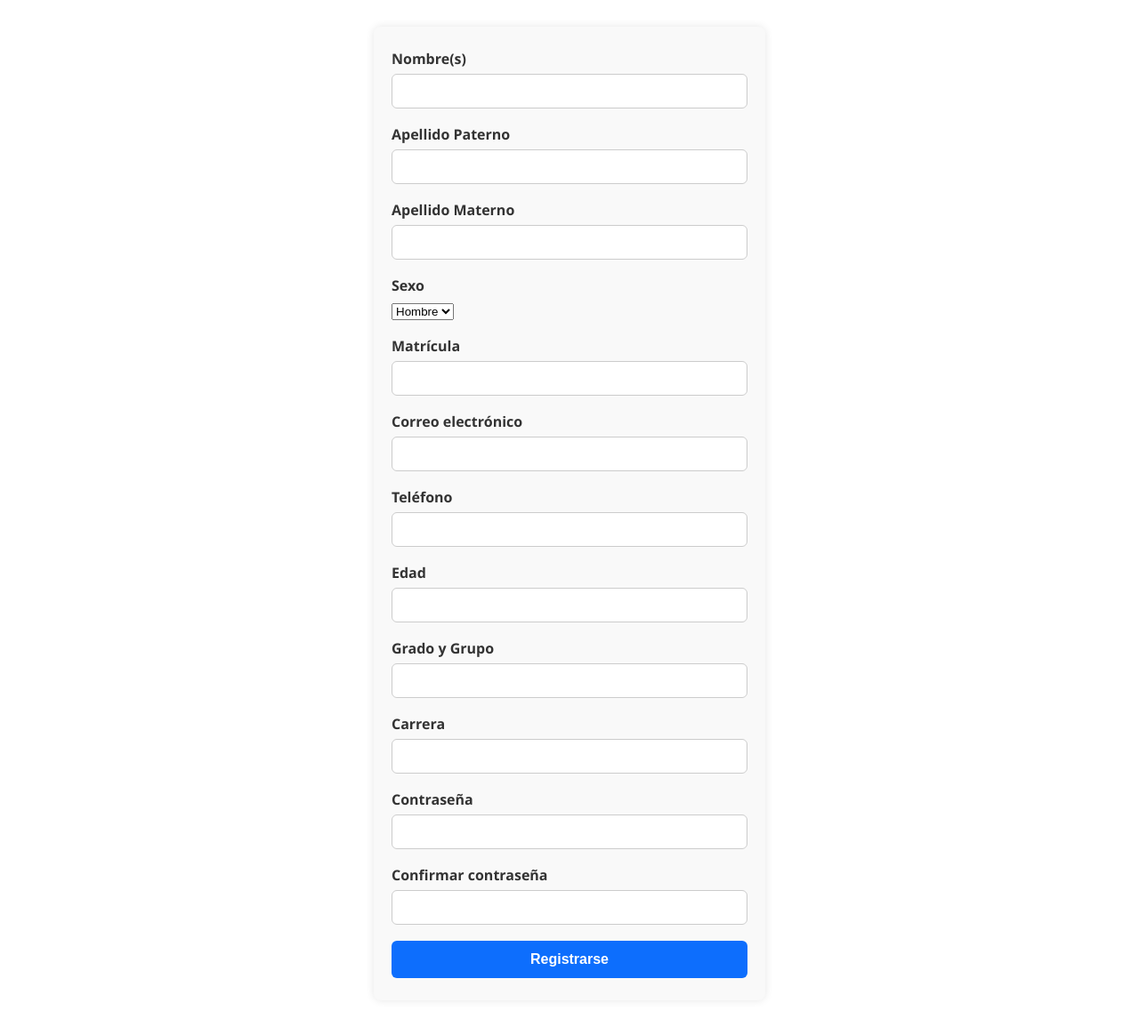
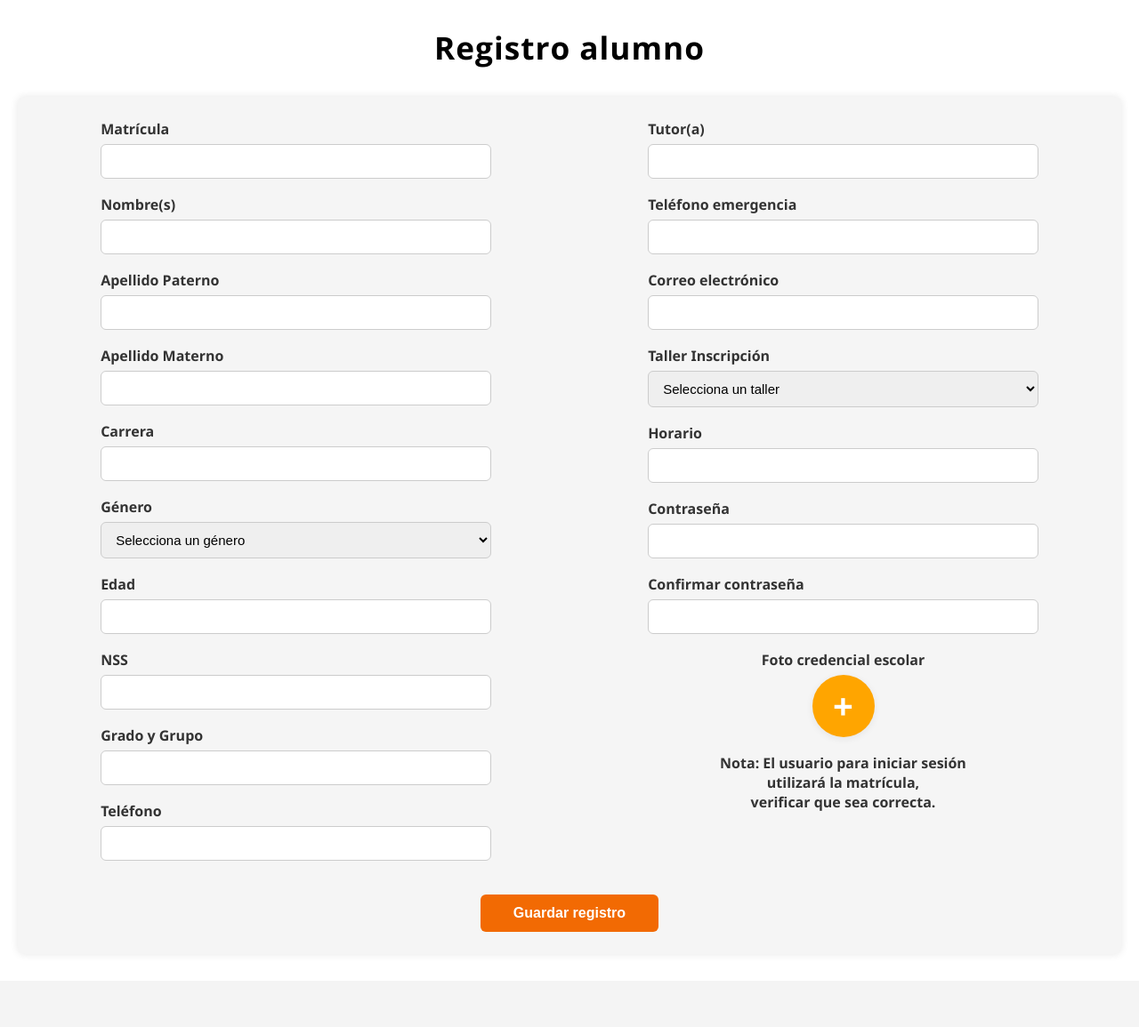
Before and after one commit to DraxTokilled/gestot-talleres-utt, a Flask app: page /registro in a window 1280 px wide. Shown: the whole page at 89% size. After the commit the page ends 1048 px from the top, so only its background shows below. Run offline with Flask 3, Linux system fonts and the light colour scheme; some libraries are stand-ins or nearby versions.

Commit message:
Cambios en el formulario, front y backend

```diff
--- a/app.py
+++ b/app.py
@@ -48,18 +48,31 @@ def dashboard():
 @app.route("/registro", methods=["GET", "POST"])
 def registro():
     if request.method == "POST":
+        matricula = request.form["matricula"]
         nombre = request.form["nombre"]
-        carrera = request.form['carrera']
         apellido_p = request.form["apellido_p"]
         apellido_m = request.form["apellido_m"]
-        sexo = request.form["sexo"]
-        matricula = request.form["matricula"]
+        carrera = request.form['carrera']
+        genero = request.form["genero"]
+        edad = request.form["edad"]
+        nss = request.form["nss"]
+        grado_grupo = request.form["grado_grupo"]
+        telefono = request.form["telefono"]
+        tutor = request.form["tutor"]
+        telefono_emergencia = request.form["telefono_emergencia"]
         correo = request.form["correo"]
-        telefono = request.form["telefono"]
-        edad = request.form["edad"]
-        grado_grupo = request.form["grado_grupo"]
+        taller_inscripcion = request.form["taller_inscripcion"]
+        horario = request.form["horario"]
         contrasena = request.form["contrasena"]
         confirmar = request.form["confirmar"]
+        foto = request.files["foto_credencial"] #Esto es un archivo
+
+        if foto and foto.filename != '':
+            foto.save(os.path.join("ruta/a/carpeta", secure_filename(foto.filename)))
+            ruta_foto = secure_filename(foto.filename)
+        else:
+            ruta_foto = None
+
 
         if contrasena != confirmar:
             return "Las contraseñas no coinciden"
@@ -73,12 +86,14 @@ def registro():
 
         cursor.execute("""
             INSERT INTO estudiante (
-                Nombre, Apellido_P, Apellido_M, Matricula, Correo,
-                Telefono, Edad, Grado_Grupo, Carrera, Contraseña, Sexo
-            ) VALUES (%s, %s, %s, %s, %s, %s, %s, %s, %s, %s, %s)
+                Matricula, Nombre, Apellido_P, Apellido_M, Carrera, Genero, Edad,
+                NSS, Grado_Grupo, Telefono, Tutor, Telefono_Emergencia, Correo, Taller_Inscripcion,
+                Horario, Contraseña, Foto_Credencial
+            ) VALUES (%s, %s, %s, %s, %s, %s, %s, %s, %s, %s, %s, %s, %s, %s, %s, %s, %s)
         """, (
-            nombre, apellido_p, apellido_m, matricula, correo,
-            telefono, edad, grado_grupo, carrera, contrasena, sexo
+            matricula, nombre, apellido_p, apellido_m, carrera, genero, edad, nss, grado_grupo,
+            telefono, tutor, telefono_emergencia, correo, taller_inscripcion, horario, contrasena,
+            ruta_foto
         ))
 
         mysql.connection.commit()
--- a/static/css/estilo.css
+++ b/static/css/estilo.css
@@ -2,11 +2,21 @@
     height: 300px;
     object-fit: cover;
 }
+.titulo-formulario {
+  font-family: 'Open Sans', 'Montserrat';
+  text-align: center;
+  margin-bottom: 32px;
+  color: #000000;
+  font-size: 2.2rem;
+  font-weight: 700;
+  letter-spacing: 1px;
+}
 form {
-  max-width: 400px;
+  font-family: 'Open Sans', 'Montserrat';
+  max-width: 1200px;
   margin: 30px auto;
   padding: 25px 20px;
-  background: #f9f9f9;
+  background: #F5F5F5;
   border-radius: 8px;
   box-shadow: 0 0 10px rgba(0,0,0,0.1);
   font-family: 'Segoe UI', Tahoma, Geneva, Verdana, sans-serif;
@@ -17,14 +27,19 @@ form .mb-3 {
 }
 
 form label {
+  width: 75%;
+  margin: 0 auto 6px auto;
   display: block;
   margin-bottom: 6px;
   font-weight: 600;
   color: #333;
 }
 
-form input {
-  width: 100%;
+form input,
+form select {
+  width: 75%;
+  margin: 0 auto 18px auto;
+  display: block;
   padding: 10px 12px;
   border: 1.8px solid #ccc;
   border-radius: 6px;
@@ -40,7 +55,8 @@ form input:focus {
 }
 
 form button.btn {
-  background-color: #0d6efd;
+  font: 'Montserrat';
+  background-color: #f26a03;
   color: white;
   padding: 12px;
   font-size: 16px;
@@ -53,5 +69,61 @@ form button.btn {
 }
 
 form button.btn:hover {
-  background-color: #0b5ed7;
+  background-color: #069E22;
 }
+
+.form-columns {
+  display: flex;
+  gap: 30px; /* Espacio entre columnas */
+  justify-content: center;
+  flex-wrap: wrap;
+  margin-bottom: 20px;
+}
+
+.column {
+  flex: 1;
+  min-width: 300px;
+}
+
+.mb-3 {
+  margin-bottom: 36px;
+}
+
+/* Centrar el botón */
+.button-container {
+  text-align: center;
+  margin-top: 20px;
+}
+
+.button-container .btn {
+  width: 200px;
+}
+
+/* Estilo para el botón de foto */
+.foto-btn {
+  display: inline-flex;
+  align-items: center;
+  justify-content: center;
+  width: 70px;
+  height: 70px;
+  border-radius: 50%;
+  background: #ffa500;
+  border: none;
+  cursor: pointer;
+  transition: background 0.2s, border-color 0.2s;
+  margin: 0 auto;
+  font-size: 2.5rem;
+  box-shadow: 0 2px 8px rgba(0,0,0,0.07);
+}
+
+.foto-btn:hover {
+  background: #ff9800;
+}
+
+.plus-icon {
+  color: #fff;
+  font-size: 2.5rem;
+  font-weight: bold;
+  line-height: 1;
+  user-select: none;
+}
--- a/templates/index.html
+++ b/templates/index.html
@@ -20,11 +20,6 @@
 <a href="{{ url_for('registro') }}" class="btn btn-outline-primary btn-sm">Registrarse</a>    </div>
 </nav>
 <CENTER><h3>TALLERES</h3></CENTER>
-<<<<<<< HEAD
-
-=======
-<!-- Carrusel LENTO (nuevo) -->
->>>>>>> 7084f598ae03f3d7caa39c83c48a0cd37b75edab
 <div id="carouselLento" class="carousel slide mt-4 container" data-bs-ride="carousel" data-bs-interval="5000">
     <div class="carousel-inner rounded shadow">
         <div class="carousel-item active">
--- a/templates/login.html
+++ b/templates/login.html
@@ -21,7 +21,7 @@
             </div>
             <button type="submit" class="btn btn-success w-100">Entrar</button>
             <div class="text-center mt-3">
-                <small>¿No tienes cuenta? <a href="/registro">Regístrate</a></small>
+                <small>¿Olvidaste tu cuenta? <a href="/registro">Acude a soporte</a></small>
             </div>
         </form>
     </div>
--- a/templates/registro.html
+++ b/templates/registro.html
@@ -5,64 +5,125 @@
   <meta name="viewport" content="width=device-width, initial-scale=1" />
   <title>Registro</title>
   <link rel="stylesheet" href="/static/css/estilo.css" />
+  <link href="https://fonts.googleapis.com/css?family=Montserrat:400,700&display=swap" rel="stylesheet">
+<link href="https://fonts.googleapis.com/css?family=Open+Sans:400,700&display=swap" rel="stylesheet">
 </head>
 <body>
-
-  <form action="/registro" method="POST">
+  <h2 class="titulo-formulario">Registro alumno</h2>
+  <form action="/registro" method="POST" enctype="multipart/form-data">
+  <div class="form-columns">
+    <!-- Columna 1: primeros 9 campos -->
+    <div class="column">
       <div class="mb-3">
-      <label for="nombre" class="form-label">Nombre(s)</label>
-      <input type="text" class="form-control" id="nombre" name="nombre" required />
+        <label for="matricula">Matrícula</label>
+        <input type="text" id="matricula" name="matricula" required />
       </div>
       <div class="mb-3">
-      <label for="apellido_p" class="form-label">Apellido Paterno</label>
-      <input type="text" class="form-control" id="apellido_p" name="apellido_p" required />
+        <label for="nombre">Nombre(s)</label>
+        <input type="text" id="nombre" name="nombre" required />
       </div>
       <div class="mb-3">
-      <label for="apellido_m" class="form-label">Apellido Materno</label>
-      <input type="text" class="form-control" id="apellido_m" name="apellido_m" required />
+        <label for="apellido_p">Apellido Paterno</label>
+        <input type="text" id="apellido_p" name="apellido_p" required />
       </div>
       <div class="mb-3">
-    <label for="sexo" class="form-label">Sexo</label>
-    <select name="sexo" id="sexo" class="form-control" required>
+        <label for="apellido_m">Apellido Materno</label>
+        <input type="text" id="apellido_m" name="apellido_m" required />
+      </div>
+      <div class="mb-3">
+        <label for="carrera">Carrera</label>
+        <input type="text" id="carrera" name="carrera" required />
+      </div>
+      <div class="mb-3">
+        <label for="genero">Género</label>
+        <select id="genero" name="genero" required>
+          <option value="Seleccionar">Selecciona un género</option>
           <option value="H">Hombre</option>
           <option value="M">Mujer</option>
+          <option value="LGBTQ">LGBTQ+</option>
         </select>
       </div>
       <div class="mb-3">
-      <label for="matricula" class="form-label">Matrícula</label>
-      <input type="text" class="form-control" id="matricula" name="matricula" required />
+        <label for="edad">Edad</label>
+        <input type="number" id="edad" name="edad" required />
       </div>
       <div class="mb-3">
-      <label for="correo" class="form-label">Correo electrónico</label>
-      <input type="email" class="form-control" id="correo" name="correo" required />
+        <label for="nss">NSS</label>
+        <input type="text" id="nss" name="nss" required />
       </div>
       <div class="mb-3">
-      <label for="telefono" class="form-label">Teléfono</label>
-      <input type="text" class="form-control" id="telefono" name="telefono" required />
+        <label for="grado_grupo">Grado y Grupo</label>
+        <input type="text" id="grado_grupo" name="grado_grupo" required />
       </div>
       <div class="mb-3">
-      <label for="edad" class="form-label">Edad</label>
-      <input type="number" class="form-control" id="edad" name="edad" required />
+        <label for="telefono">Teléfono</label>
+        <input type="text" id="telefono" name="telefono" required />
+      </div>
+    </div>
+          <!-- Columna 2: campos restantes -->
+    <div class="column">
+      <div class="mb-3">
+        <label for="tutor">Tutor(a)</label>
+        <input type="text" id="tutor" name="tutor" required />
       </div>
       <div class="mb-3">
-      <label for="grado_grupo" class="form-label">Grado y Grupo</label>
-      <input type="text" class="form-control" id="grado_grupo" name="grado_grupo" required />
+        <label for="telefono_emergencia">Teléfono emergencia</label>
+        <input type="text" id="telefono_emergencia" name="telefono_emergencia" required />
       </div>
       <div class="mb-3">
-  <label for="carrera" class="form-label">Carrera</label>
-  <input type="text" class="form-control" id="carrera" name="carrera" required />
+        <label for="correo">Correo electrónico</label>
+        <input type="email" id="correo" name="correo" required />
+      </div>
+      <div class="mb-3">
+        <label for="taller_inscripcion">Taller Inscripción</label>
+        <select id="taller_inscripcion" name="taller_inscripcion" required>
+          <option value="seleccionaT">Selecciona un taller</option>
+          <option value="voleibol">Voleibol</option>
+          <option value="futbol7">Futbol 7</option>
+          <option value="futbolS">Futbol Soccer</option>
+          <option value="escolta">Escolta</option>
+          <option value="beisbol">Beisbol</option>
+          <option value="atletismo">Atletismo</option>
+          <option value="basquetbol">Basquetbol</option>
+          <option value="ajedrezC">Ajedrez Competitivo</option>
+          <option value="ajedrezR">Ajedrez Recreativo</option>
+          <option value="danza">Danza</option>
+          <option value="porristas">Porristas</option>
+          <option value="banda_guerra">Banda de guerra</option>
+        </select>
+      </div>
+      <div class="mb-3">
+        <label for="horario">Horario</label>
+        <input type="text" id="horario" name="horario" required />
+      </div>
+      <div class="mb-3">
+        <label for="contrasena">Contraseña</label>
+        <input type="password" id="contrasena" name="contrasena" required />
+      </div>
+      <div class="mb-3">
+        <label for="confirmar">Confirmar contraseña</label>
+        <input type="password" id="confirmar" name="confirmar" required />
+      </div>
+      <div class="mb-3" style="text-align: center;">
+  <label for="foto_credencial">Foto credencial escolar</label>
+  <input type="file" id="foto_credencial" name="foto_credencial" accept="image/*" style="display: none;" />
+  <label for="foto_credencial" class="foto-btn">
+    <span class="plus-icon">+</span>
+  </label>
+      </div>
+      <div class="mb-3" style="text-align: center;">
+  <label for="nota_importante">Nota: El usuario para iniciar sesión <br>
+  utilizará la matrícula,<br>
+  verificar que sea correcta.</label>
+      </div>
     </div>
 
-    <div class="mb-3">
-      <label for="contrasena" class="form-label">Contraseña</label>
-      <input type="password" class="form-control" id="contrasena" name="contrasena" required />
   </div>
-    <div class="mb-3">
-      <label for="confirmar" class="form-label">Confirmar contraseña</label>
-      <input type="password" class="form-control" id="confirmar" name="confirmar" required />
+
+  <!-- Botón centrado -->
+  <div class="button-container">
+    <button type="submit" class="btn">Guardar registro</button>
   </div>
-    <button type="submit" class="btn btn-primary w-100">Registrarse</button>
 </form>
-
 </body>
 </html>
```
Lines whose indentation alone changed are shown as unchanged.
